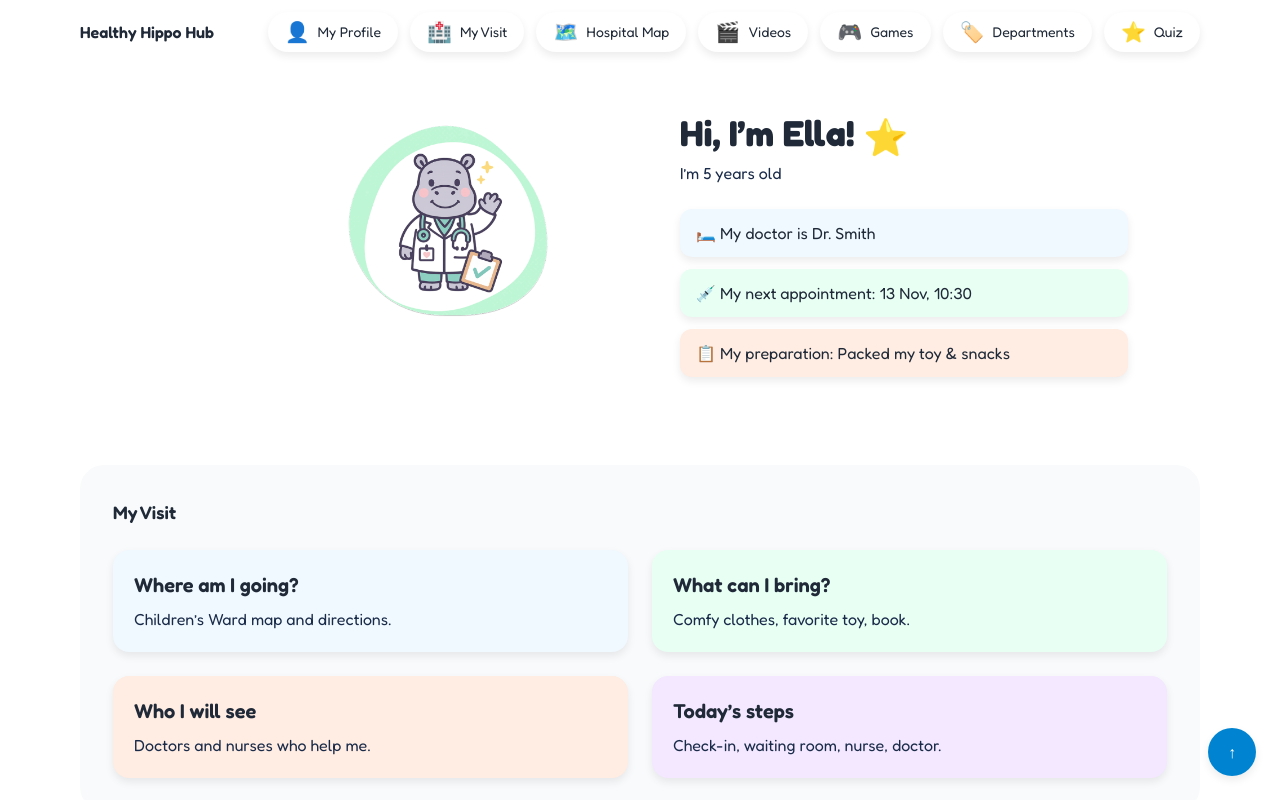
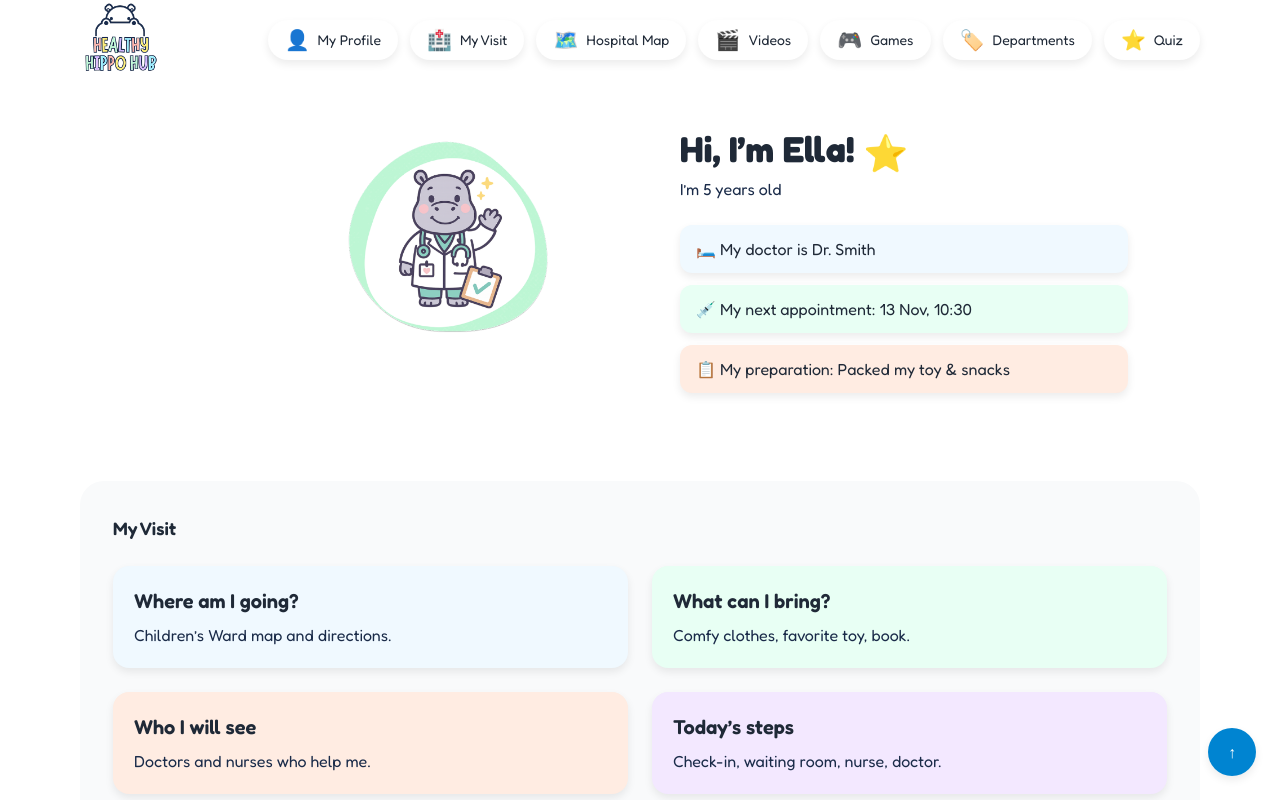
Before and after one commit to catpat88/kids_patient_portal_app, a React (Vite) app: page / in a window 1280 px wide. Shown: the top 800 px of the page. Built offline with nearby package versions, Linux system fonts and the light colour scheme.

Commit message:
added logo to navbar

```diff
--- a/src/sections/NavBar.jsx
+++ b/src/sections/NavBar.jsx
@@ -11,8 +11,10 @@ const links = [
 export default function NavBar() {
   return (
     <header id="top" className="sticky top-0 z-20 bg-white/85 backdrop-blur border-b">
-      <nav className="mx-auto max-w-6xl px-4 h-16 flex items-center gap-3">
-        <div className="font-semibold">Healthy Hippo Hub</div>
+      <nav className="mx-auto max-w-6xl px-4 h-20 flex items-center gap-3">
+        <div className>
+          <img src="./images/healthy-hippo-logo.png" alt="healthy hippo hub logo" className="max-h-20 object-contain" />
+        </div>
         <div className="ml-auto hidden md:flex gap-3">
           {links.map((l) => (
             <a
```
